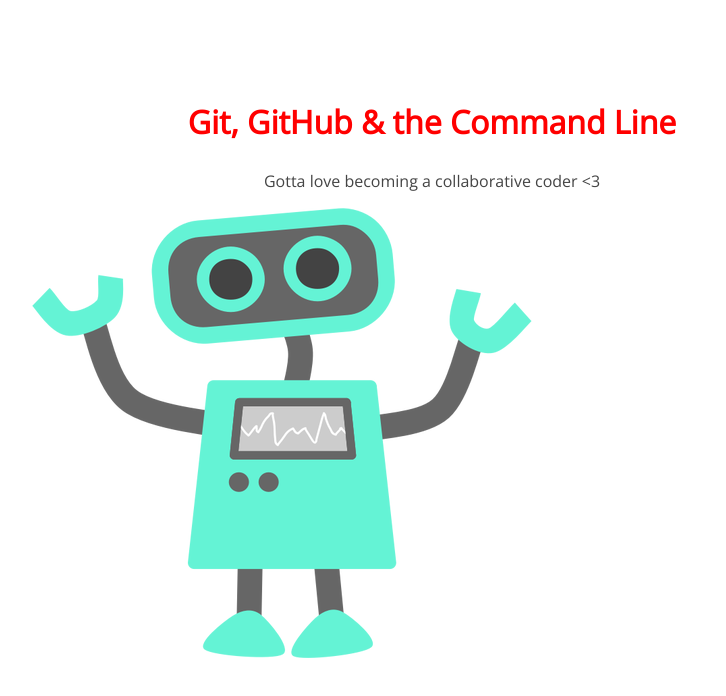
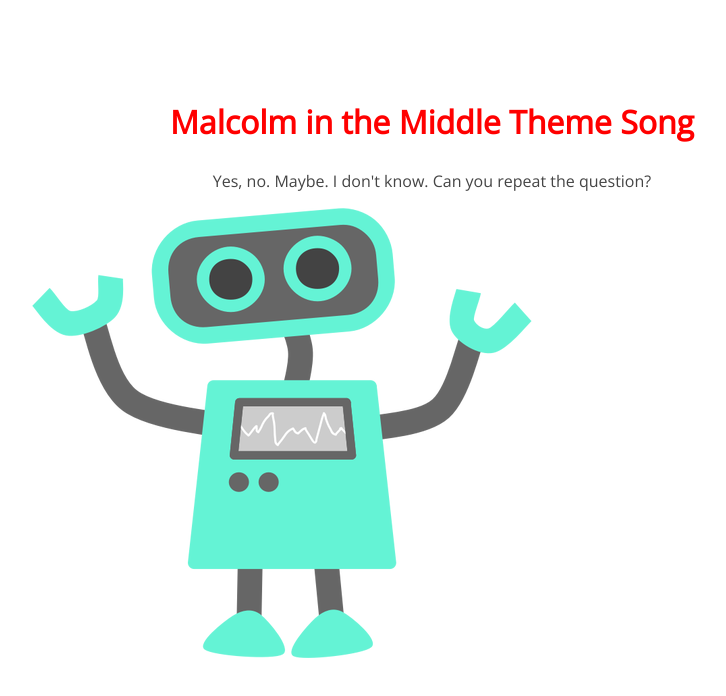
Before and after one commit to harrismalcolm/105-project, a plain HTML site: page index.html in a window 1280 px wide. Shown: the whole page, without its empty margins (208-934 px from the left). Drawn offline with nearby package versions, Linux system fonts and the light colour scheme.

Commit message:
changed h1 and p

```diff
--- a/index.html
+++ b/index.html
@@ -8,8 +8,8 @@
 </head>
 <body>
 	<section>
-		<h1>Git, GitHub & the Command Line</h1>
-		<p>Gotta love becoming a collaborative coder <3</p>
+		<h1>Malcolm in the Middle Theme Song</h1>
+		<p>Yes, no. Maybe. I don't know. Can you repeat the question?</p>
 		<img src="img/happy-blue-robot.png">
 	</section>
 </body>
```
